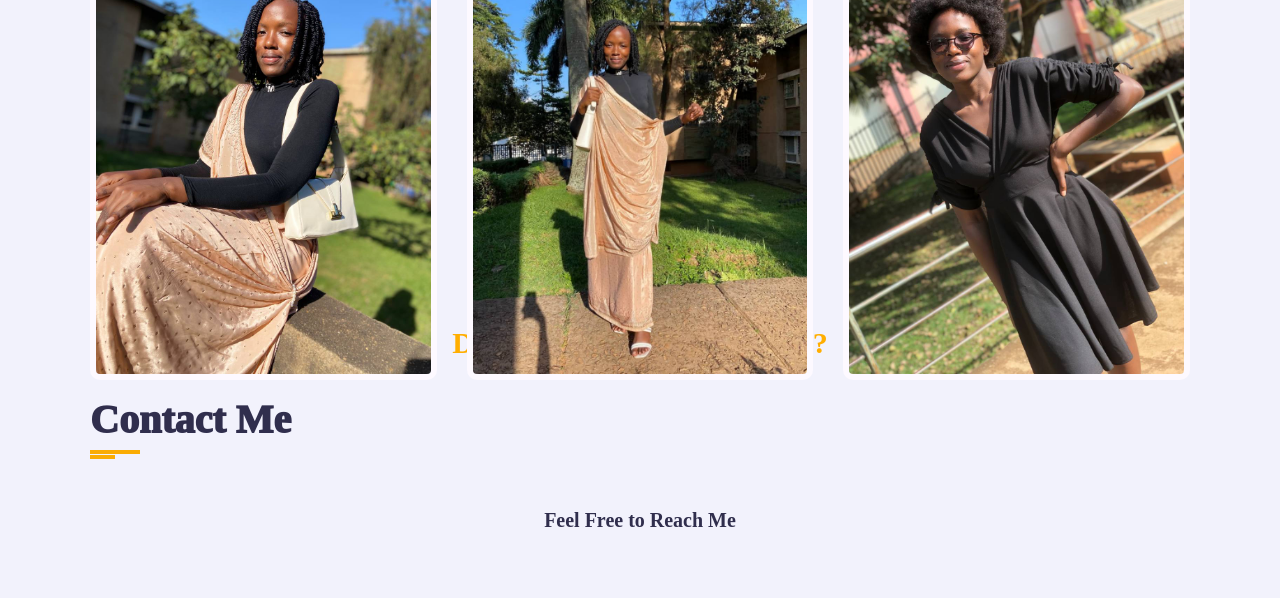
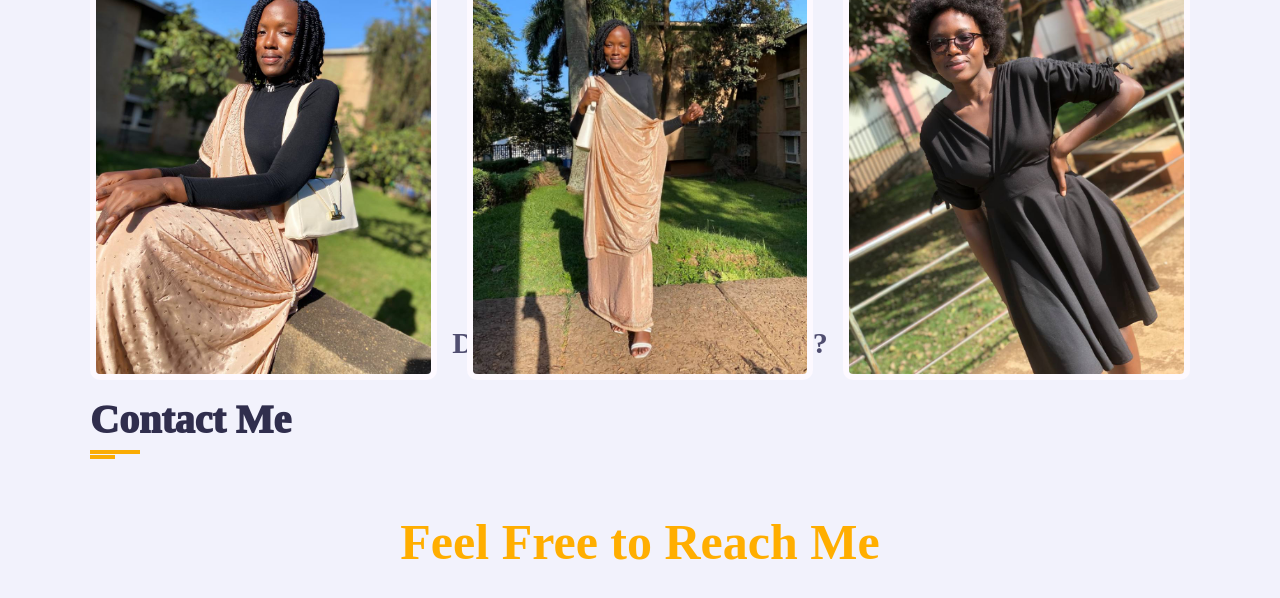
Before and after one commit to suzanne51/suzanne52, a plain HTML site: page index.html in a window 1280 px wide. Shown: the part 3222-3820 px from the top of the page. Drawn offline with Linux system fonts and the light colour scheme; a script that the page names is missing; a web font is replaced by a local one.

Commit message:
Update style.css

```diff
--- a/style.css
+++ b/style.css
@@ -415,19 +415,30 @@ font-weight: 500 ;
     display: block;
 }
 
-
 /* contact section */
 .contact-title{
+    color: var(--text-black-700);
+    text-align: center;
+    font-size: 30px;
+
+}
+.contact-sub-title{
     color: var(--main-color);
     text-align: center;
-    font-size: 30px;
-    margin-bottom: 140px;
+    font-size: 50px;
+    margin-top: 140px;
 }
-.contact-sub-title{
-    color: var(--text-black-900);
+ .contact-info-item{
+    flex: 0 0 25%;
+    max-width: 25%;
     text-align: center;
-    font-size: 20px;
-    margin-top: 140px;
+}
+ .contact-info-item .icon{
+    display: inline-block;
+}
+ .contact-info-item .icon .fa{
+    font-size: 25px;
+    color: var(--main-color);
 }
 .contact-info-item h4{
     font-size: 20px;
```
